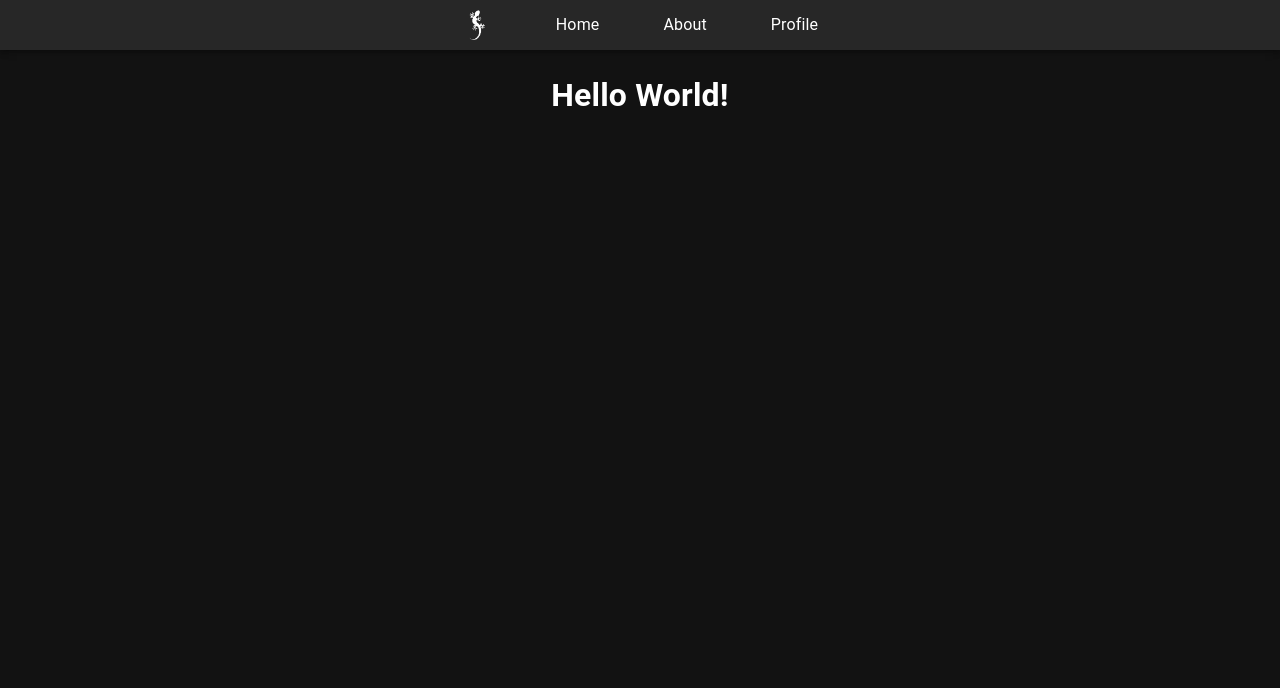
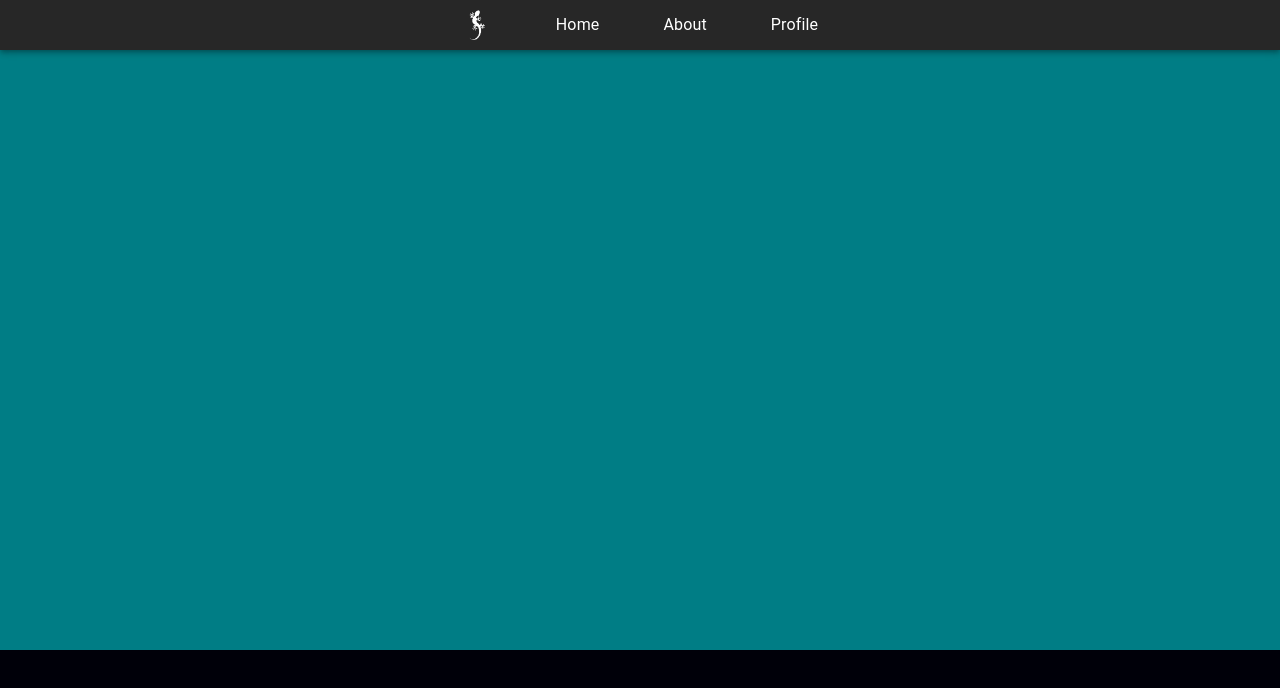
Before and after one commit to JulesVerne22/personal-site, a Next.js app: page / in a window 1280 px wide. Shown: the top 688 px of the page. Built offline with nearby package versions, Linux system fonts and the light colour scheme.

Commit message:
Completed Navbar

```diff
--- a/components/Layout.tsx
+++ b/components/Layout.tsx
@@ -6,7 +6,7 @@ export default function Layout ( props: PropsWithChildren ): JSX.Element {
   return (
     <>
       <Navbar />
-      <Container maxWidth={false} sx={{ display: 'flex', justifyContent: 'center', width: '100%' }}>
+      <Container maxWidth={false} disableGutters={true} sx={{ display: 'flex', justifyContent: 'center', width: '100%', p: 0 }}>
         {props.children}
       </Container>
     </>
--- a/components/Navbar.tsx
+++ b/components/Navbar.tsx
@@ -1,9 +1,9 @@
 import React from 'react'
-import { AppBar,Toolbar,Stack,Link,Container,IconButton,Drawer,Box,Typography } from '@mui/material'
+import { AppBar,Toolbar,Stack,Link,Container,IconButton,Drawer,Box,keyframes,Divider } from '@mui/material'
 import MenuIcon from '@mui/icons-material/Menu'
 import CloseIcon from '@mui/icons-material/Close'
 import Image from 'next/image'
-import styles from '../styles/Navbar.module.css'
+import { styled } from '@mui/material/styles'
 
 export default function Navbar(): JSX.Element {
   const pages = ['Home', 'About', 'Profile']
@@ -25,6 +25,29 @@ export default function Navbar(): JSX.Element {
       setState(open)
     }
 
+  const swirlInFwd = keyframes`
+    0% {
+      -webkit-transform: rotate(-540deg) scale(0);
+              transform: rotate(-540deg) scale(0);
+      opacity: 0;
+    }
+    100% {
+      -webkit-transform: rotate(0) scale(1);
+              transform: rotate(0) scale(1);
+      opacity: 1;
+    }
+  `
+
+  const NewMenuIcon = styled(MenuIcon)(() => ({
+    position: 'absolute',
+    animation: `${swirlInFwd} 0.5s ease-out 1 ${state ? 'reverse' : 'forward'} both`
+  }))
+
+  const NewCloseIcon = styled(CloseIcon)(() => ({
+    postiion: 'absolute',
+    animation: `${swirlInFwd} 0.5s ease-out 1 ${state ? 'forward' : 'reverse'} both`
+  }))
+
   return (
     <Box sx={{ display: 'flex' }}>
       <AppBar position='static' sx={{ zIndex: (theme) => theme.zIndex.drawer + 1 }}>
@@ -32,18 +55,19 @@ export default function Navbar(): JSX.Element {
           <Toolbar variant='dense' disableGutters={true} sx={{ width: '100%' }}>
             <Stack direction='row' spacing={8} justifyContent='center' alignItems='center' sx={{ display: {xs: 'none', md: 'flex'}, width: '100%' }}>
               <Link href='/' sx={{ display: 'flex' }}>
-                <Image src='/JulianJLogo.png' alt='Logo Image' width='30' height='30' className={styles.logo} />
+                <Image src='/JulianJLogo.png' alt='Logo Image' width='30' height='30' style={{ filter: 'invert(1)' }} />
               </Link>
               {pages.map((page) => {
                 return <Link underline='none' href={'/' + (page !== 'Home' ? page.toLowerCase() : '')} color='inherit'>{page}</Link>
               })}
             </Stack>
             <Stack direction='row' justifyContent='space-between' alignItems='center' sx={{ display: {xs: 'flex', md: 'none'}, width: '100%' }}>
-              <IconButton size='large' onClick={toggleDrawer(!state)} color='inherit'>
-                {state ? <CloseIcon /> : <MenuIcon />}
+              <IconButton size='large' onClick={toggleDrawer(!state)} color='inherit' sx={{ position: 'relative' }}>
+                <NewMenuIcon />
+                <NewCloseIcon />
               </IconButton>
               <Link href='/' sx={{ display: 'flex', mr: 1 }}>
-                <Image src='/JulianJLogo.png' alt='Logo Image' width='30' height='30' className={styles.logo} />
+                <Image src='/JulianJLogo.png' alt='Logo Image' width='30' height='30' style={{ filter: 'invert(1)' }} />
               </Link>
             </Stack>
           </Toolbar>
@@ -51,10 +75,13 @@ export default function Navbar(): JSX.Element {
       </AppBar>
       <Drawer anchor='top' open={state} onClose={toggleDrawer(false)} hideBackdrop={true}>
         <Box role='presentation' onClick={toggleDrawer(false)} onKeyDown={toggleDrawer(false)} sx={{ width: '100%', height: drawerHeight + 'px' }}>
-          <Stack spacing={2} alignItems='center' sx={{ width: '100%' }}>
+          <Stack spacing={2} alignItems='center'>
             <Toolbar variant='dense' />
             {pages.map((page) => {
-              return <Link underline='none' href={'/' + (page !== 'Home' ? page.toLowerCase() : '')} color='inherit'>{page}</Link>
+              return <>
+                <Link underline='none' href={'/' + (page !== 'Home' ? page.toLowerCase() : '')} color='inherit' sx={{ width: '90%' }}>{page}</Link>
+                <Divider variant='middle' sx={{ backgroundColor: 'inherit', width: '90%' }} />
+              </>
             })}
           </Stack>
         </Box>
--- a/config/theme.tsx
+++ b/config/theme.tsx
@@ -2,7 +2,19 @@ import { createTheme } from '@mui/material/styles'
 
 const theme = createTheme({
   palette: {
-    mode: 'dark'
+    mode: 'dark',
+    primary: {
+      light: '#41505a',
+      main: '#222831',
+      dark: '#000009',
+      contrastText: '#ffffff',
+    },
+    secondary: {
+      light: '#5cdfe7',
+      main: '#00adb5',
+      dark: '#007d85',
+      contrastText: '#000000',
+    }
   }
 })
 
--- a/pages/index.tsx
+++ b/pages/index.tsx
@@ -1,5 +1,22 @@
+import Box, { BoxProps } from '@mui/material/Box'
+import { styled } from '@mui/material/styles'
+
+const FlexBox = styled(Box)<BoxProps>(({theme}) => ({
+  display: 'flex',
+  height: '600px',
+  width: '100%'
+}))
+
 export default function Home() {
-  return <>
-    <h1>Hello World!</h1>
-  </>
+  return <Box sx={{ width: '100%' }}>
+    <FlexBox sx={{ backgroundColor: 'secondary.dark' }}>
+
+    </FlexBox>
+    <FlexBox sx={{ backgroundColor: 'primary.dark' }}>
+
+    </FlexBox>
+    <FlexBox sx={{ backgroundColor: 'secondary.dark' }}>
+
+    </FlexBox>
+  </Box>
 }
--- a/styles/Navbar.module.css
+++ /dev/null
@@ -1,3 +0,0 @@
-.logo {
-  filter: invert(1);
-}
```
